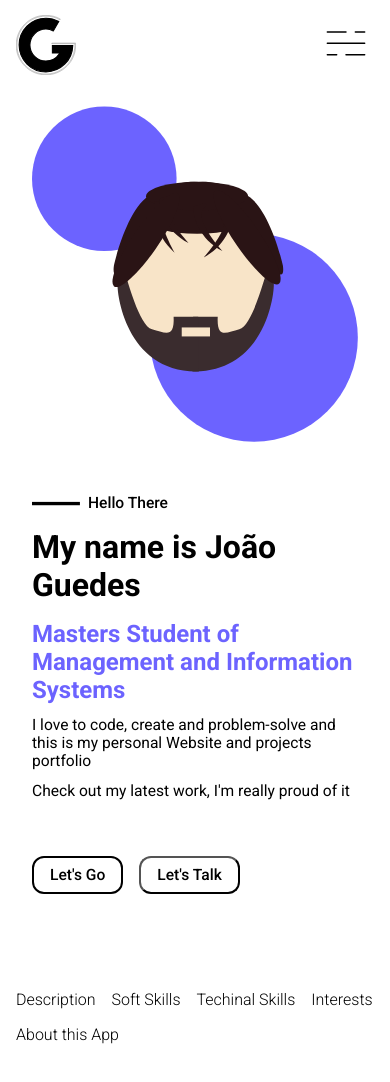
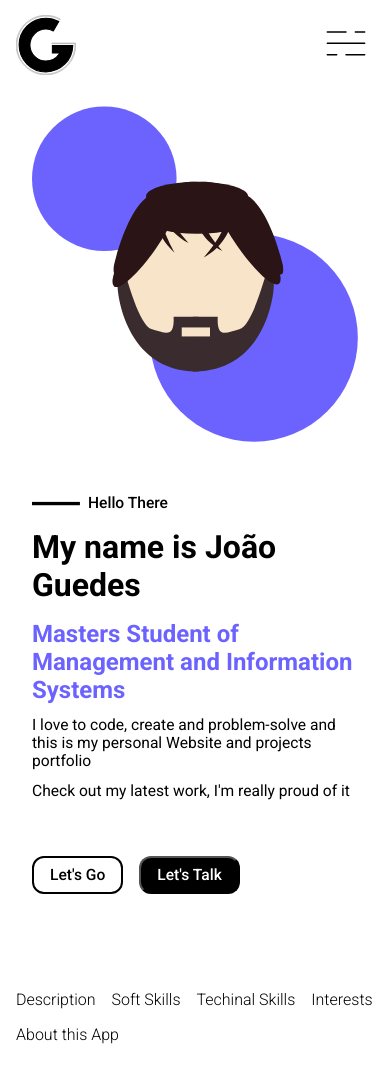
Before and after one commit to JoaoGuedes01/personal_website, a React (Create React App) app in the folder react-app/: page / in a window 390 px wide. Shown: the top 1082 px of the page. Built offline with nearby package versions, Linux system fonts and the light colour scheme.

Commit message:
white button bug fixed
white button bug fixed

```diff
--- a/react-app/src/Components/work/work.css
+++ b/react-app/src/Components/work/work.css
@@ -112,7 +112,7 @@
         margin:auto;
     }
 
-    .main-button-fill{
+    .work-item .main-button-fill{
         background-color: #fff;
         color: #000;
     }
```
